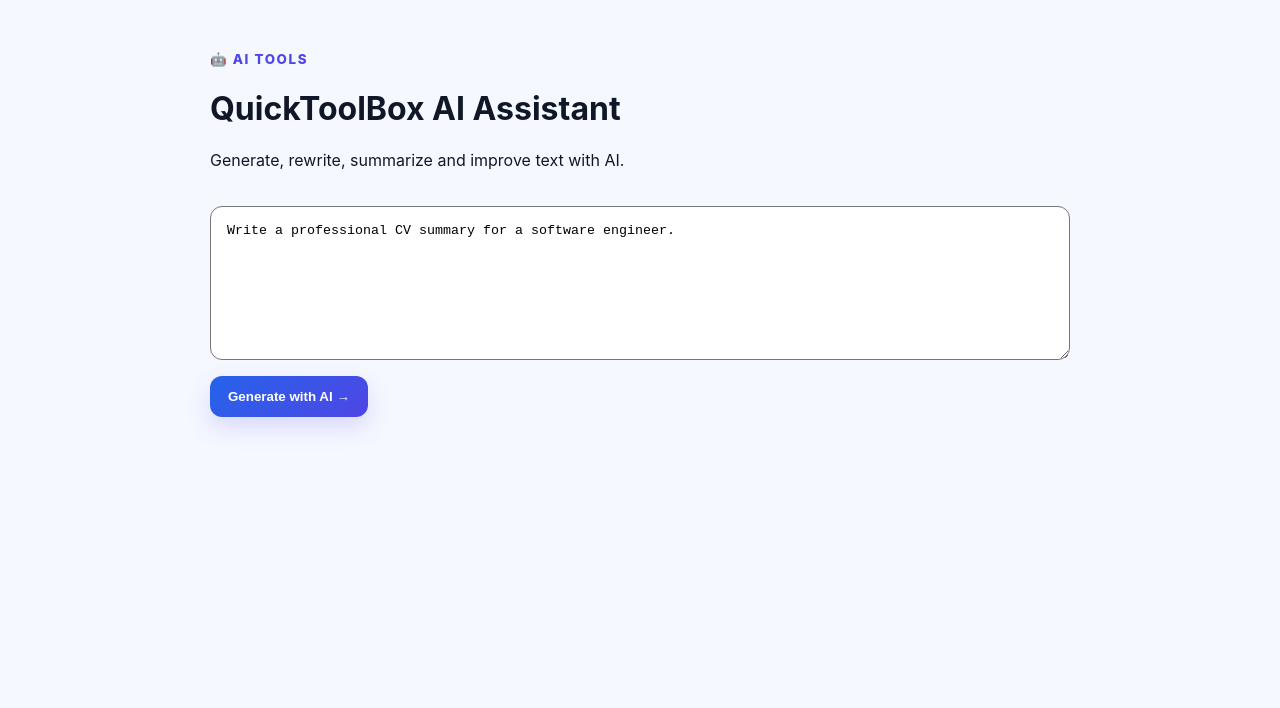
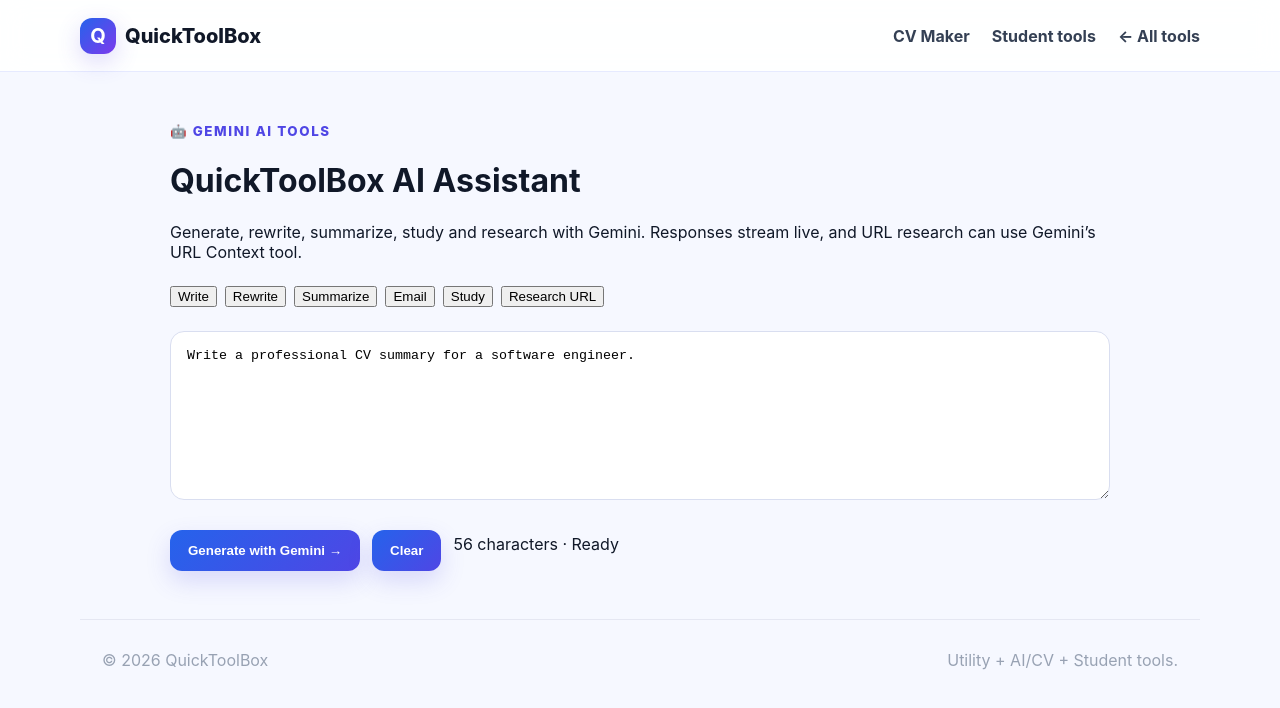
Before and after one commit to Afifarman/QuickToolBox, a Next.js app: page /ai in a window 1280 px wide. Shown: the top 708 px of the page. Built offline with nearby package versions, Linux system fonts and the light colour scheme.

Commit message:
feat: add streamed Gemini AI frontend

```diff
--- a/app/ai/page.js
+++ b/app/ai/page.js
@@ -1,27 +1,175 @@
 'use client';
+
+import Link from 'next/link';
 import { useState } from 'react';
+
+const TEMPLATES = [
+  ['Write', 'Write a professional CV summary for a software engineer.'],
+  ['Rewrite', 'Rewrite this more clearly and professionally:\n\n'],
+  ['Summarize', 'Summarize this in 5 short bullet points:\n\n'],
+  ['Email', 'Write a polite follow-up email about '],
+  ['Study', 'Explain this topic simply for a student: '],
+  ['Research URL', 'Open and summarize this URL, then list the most useful facts: '],
+];
+
+function parseSseBlock(block) {
+  const dataLines = block
+    .split(/\r?\n/)
+    .filter((line) => line.startsWith('data:'))
+    .map((line) => line.slice(5).trim());
+  if (!dataLines.length) return null;
+  try {
+    return JSON.parse(dataLines.join('\n'));
+  } catch {
+    return null;
+  }
+}
 
 export default function AIPage() {
   const [prompt, setPrompt] = useState('Write a professional CV summary for a software engineer.');
   const [answer, setAnswer] = useState('');
+  const [status, setStatus] = useState('Ready');
   const [busy, setBusy] = useState(false);
+  const [error, setError] = useState('');
 
   async function generate() {
-    setBusy(true); setAnswer('');
+    const value = prompt.trim();
+    if (!value || busy) return;
+
+    setBusy(true);
+    setAnswer('');
+    setError('');
+    setStatus('Connecting to Gemini…');
+
     try {
-      const res = await fetch('/api/ai', { method: 'POST', headers: { 'Content-Type': 'application/json' }, body: JSON.stringify({ prompt }) });
-      const data = await res.json();
-      setAnswer(data.text || data.error || 'No response.');
-    } catch { setAnswer('AI request failed.'); }
-    finally { setBusy(false); }
+      const res = await fetch('/api/ai', {
+        method: 'POST',
+        headers: { 'Content-Type': 'application/json', Accept: 'text/event-stream' },
+        body: JSON.stringify({ prompt: value }),
+      });
+
+      if (!res.ok) {
+        const data = await res.json().catch(() => ({}));
+        throw new Error(data.error || `AI request failed (${res.status}).`);
+      }
+      if (!res.body) throw new Error('The AI stream is unavailable.');
+
+      const reader = res.body.getReader();
+      const decoder = new TextDecoder();
+      let buffer = '';
+      let text = '';
+
+      while (true) {
+        const { value: chunk, done } = await reader.read();
+        if (done) break;
+        buffer += decoder.decode(chunk, { stream: true });
+
+        const blocks = buffer.split(/\r?\n\r?\n/);
+        buffer = blocks.pop() || '';
+
+        for (const block of blocks) {
+          const event = parseSseBlock(block);
+          if (!event) continue;
+
+          if (event.type === 'provider') {
+            setStatus(`Gemini ${event.model || ''}`.trim());
+            continue;
+          }
+          if (event.type === 'complete') {
+            setStatus('Complete');
+            continue;
+          }
+          if (event.message) {
+            setError(event.message);
+            setStatus('Error');
+            continue;
+          }
+
+          if (event.event_type === 'step.start') {
+            const stepType = event.step?.type || 'tool';
+            if (stepType !== 'model_output') setStatus(`Working: ${stepType.replaceAll('_', ' ')}…`);
+            continue;
+          }
+
+          if (event.event_type === 'step.delta' && event.delta?.type === 'text') {
+            text += event.delta.text || '';
+            setAnswer(text);
+            setStatus('Generating…');
+          } else if (event.event_type === 'step.delta') {
+            setStatus('Using context/tool…');
+          }
+        }
+      }
+
+      if (!text) setStatus('No text returned');
+    } catch (err) {
+      const message = err instanceof Error ? err.message : 'AI request failed.';
+      setError(message);
+      setStatus('Error');
+    } finally {
+      setBusy(false);
+    }
   }
 
-  return <main style={{maxWidth:900,margin:'0 auto',padding:'48px 20px'}}>
-    <small>🤖 AI TOOLS</small>
-    <h1>QuickToolBox AI Assistant</h1>
-    <p>Generate, rewrite, summarize and improve text with AI.</p>
-    <textarea rows={8} value={prompt} onChange={e=>setPrompt(e.target.value)} placeholder="Ask AI anything..." style={{width:'100%',marginTop:20,padding:16,borderRadius:12}} />
-    <button className="btn" onClick={generate} disabled={busy || !prompt.trim()}>{busy ? 'Generating…' : 'Generate with AI →'}</button>
-    {answer && <div className="result" style={{whiteSpace:'pre-wrap',marginTop:20}}>{answer}</div>}
-  </main>;
+  return (
+    <>
+      <header>
+        <Link className="brand" href="/"><b>Q</b> QuickToolBox</Link>
+        <nav>
+          <Link href="/cv-maker">CV Maker</Link>
+          <Link href="/student-tools">Student tools</Link>
+          <Link href="/">← All tools</Link>
+        </nav>
+      </header>
+
+      <main className="ai-page" style={{ maxWidth: 980, margin: '0 auto', padding: '48px 20px' }}>
+        <small>🤖 GEMINI AI TOOLS</small>
+        <h1>QuickToolBox AI Assistant</h1>
+        <p>Generate, rewrite, summarize, study and research with Gemini. Responses stream live, and URL research can use Gemini’s URL Context tool.</p>
+
+        <div className="ai-templates" style={{ display: 'flex', gap: 8, flexWrap: 'wrap', margin: '24px 0' }}>
+          {TEMPLATES.map(([label, value]) => (
+            <button key={label} type="button" className="ai-chip" onClick={() => setPrompt(value)}>{label}</button>
+          ))}
+        </div>
+
+        <textarea
+          rows={9}
+          value={prompt}
+          onChange={(e) => setPrompt(e.target.value)}
+          onKeyDown={(e) => {
+            if ((e.ctrlKey || e.metaKey) && e.key === 'Enter') generate();
+          }}
+          placeholder="Ask Gemini anything…"
+          style={{ width: '100%', padding: 16, borderRadius: 14, border: '1px solid #d9def0', resize: 'vertical' }}
+        />
+
+        <div className="ai-actions" style={{ display: 'flex', alignItems: 'center', gap: 12, marginTop: 14, flexWrap: 'wrap' }}>
+          <button className="btn" onClick={generate} disabled={busy || !prompt.trim()}>
+            {busy ? 'Generating…' : 'Generate with Gemini →'}
+          </button>
+          <button className="btn light" type="button" onClick={() => { setPrompt(''); setAnswer(''); setError(''); setStatus('Ready'); }}>
+            Clear
+          </button>
+          <span className="ai-count">{prompt.trim().length} characters · {status}</span>
+        </div>
+
+        {error && (
+          <section className="result" style={{ marginTop: 20, borderColor: '#f0b8b8', color: '#8b1e1e' }}>
+            <strong>Gemini error</strong>
+            <div style={{ whiteSpace: 'pre-wrap', marginTop: 8 }}>{error}</div>
+          </section>
+        )}
+
+        {answer && (
+          <section className="result ai-result" style={{ marginTop: 20 }}>
+            <div className="ai-result-bar"><strong>Gemini Result</strong><span>{status}</span></div>
+            <div className="ai-result-body" style={{ whiteSpace: 'pre-wrap' }}>{answer}</div>
+          </section>
+        )}
+      </main>
+
+      <footer>© 2026 QuickToolBox <span>Utility + AI/CV + Student tools.</span></footer>
+    </>
+  );
 }
```
